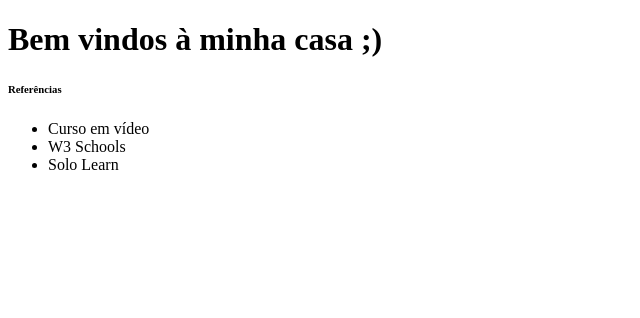
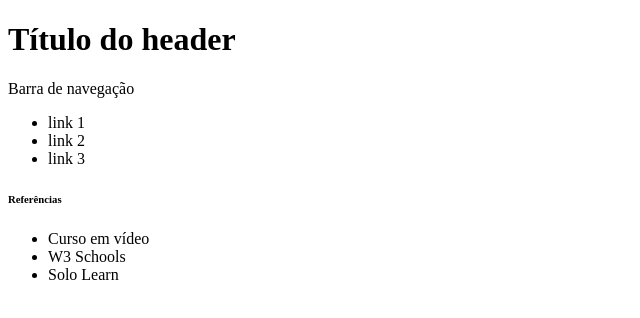
Before and after one commit to riagva/riagva.github.io, a plain HTML site: page index.html in a window 1280 px wide. Shown: the whole page, without its empty margins (0-640 px from the left). Drawn offline with Linux system fonts and the light colour scheme.

Commit message:
Update index.html
Update header e nav

```diff
--- a/index.html
+++ b/index.html
@@ -9,9 +9,25 @@
 
 <body>
     <header>
-        <h1>Bem vindos à minha casa ;)</h1>
+        <h1>Título do header</h1>
+        <nav>
+            <p>Barra de navegação</p>
+                <ul>
+                    <li>link 1</li>
+                    <li>link 2</li>
+                    <li>link 3</li>
+                </ul>
+        </nav>
     </header>
-    <main></main>
+
+    <main>
+        <section>
+            <article>
+
+            </article>
+        </section>
+    </main>
+
     <footer>
         <h6>Referências</h6>
         <ul>
```
